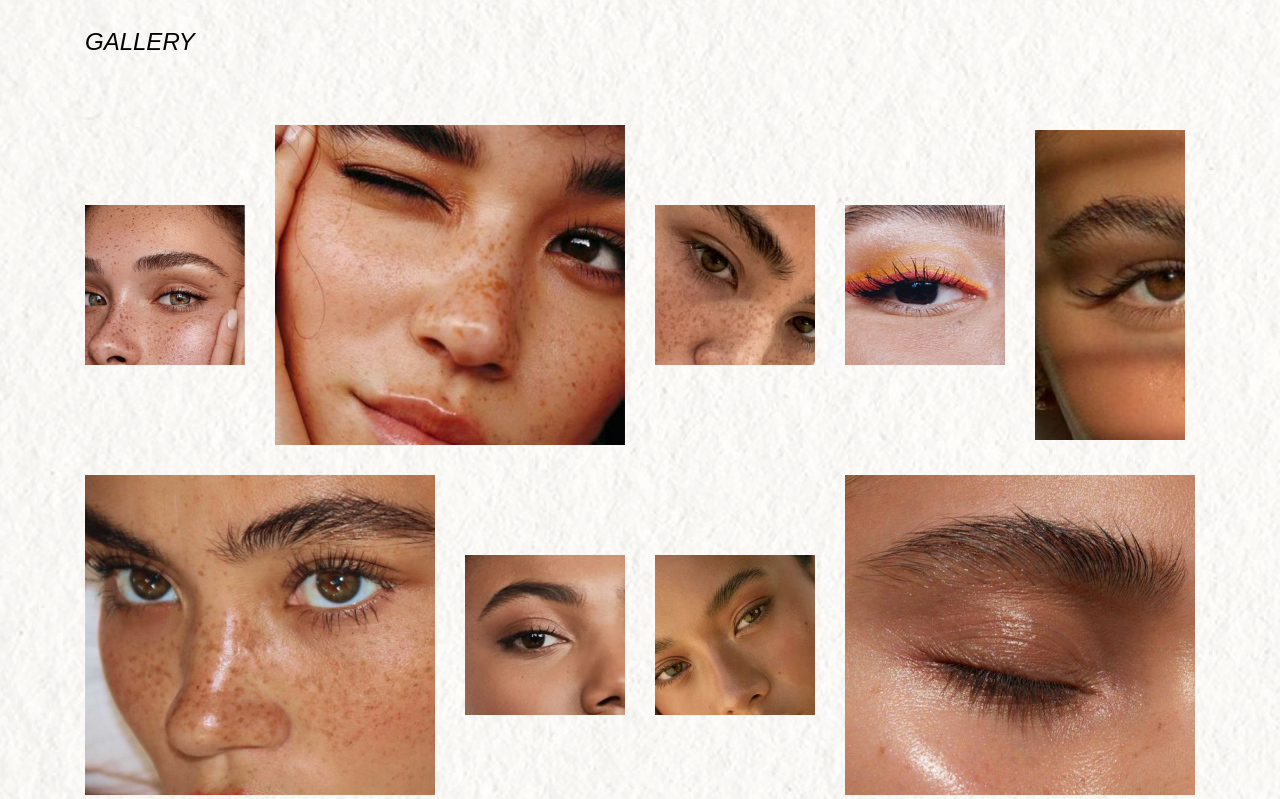
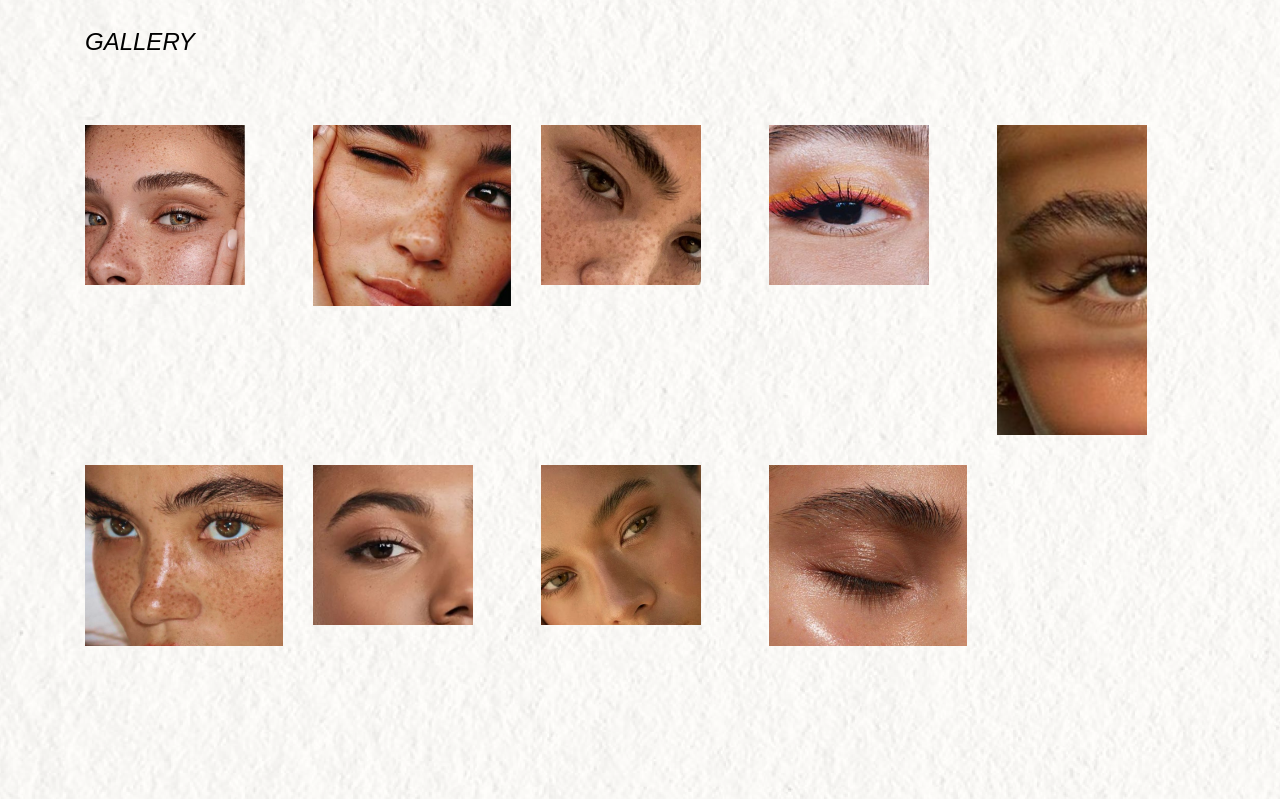
Before and after one commit to nestor1760/beautyYou, a Next.js app: page / in a window 1280 px wide. Shown: the part 2100-2899 px from the top of the page. Built offline with nearby package versions, Linux system fonts and the light colour scheme; a web font is replaced by a local one.

Commit message:
last updates

```diff
--- a/app/pages/GalleryPart.tsx
+++ b/app/pages/GalleryPart.tsx
@@ -9,7 +9,7 @@ const GalleryPart = () => {
   return (
     <section id='gallery' className='flex flex-col items-start justify-between w-full max-w-[1110px] mx-auto'>
       <NavigationItem label='gallery' />
-      <div className='mt-[65px] mb-[120px] flex items-center justify-start flex-wrap gap-[30px]'>
+      <div className='mt-[65px] mb-[120px] grid grid-rows-2 grid-cols-5 gap-[30px]'>
         {galleryData.map(photo =>
           <Image
             src={photo.path}
```
